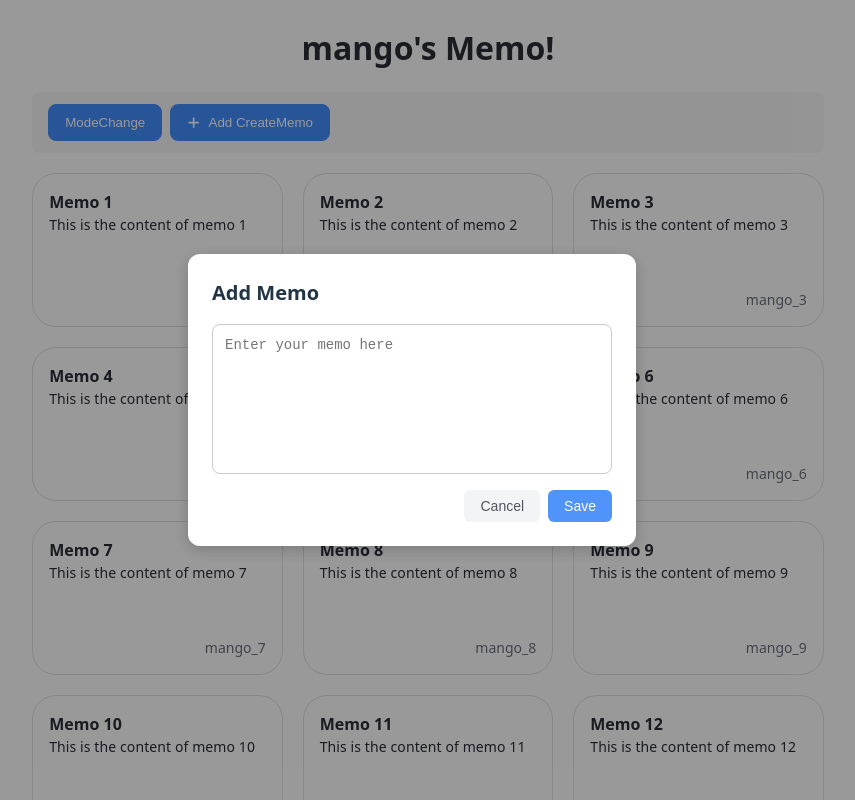
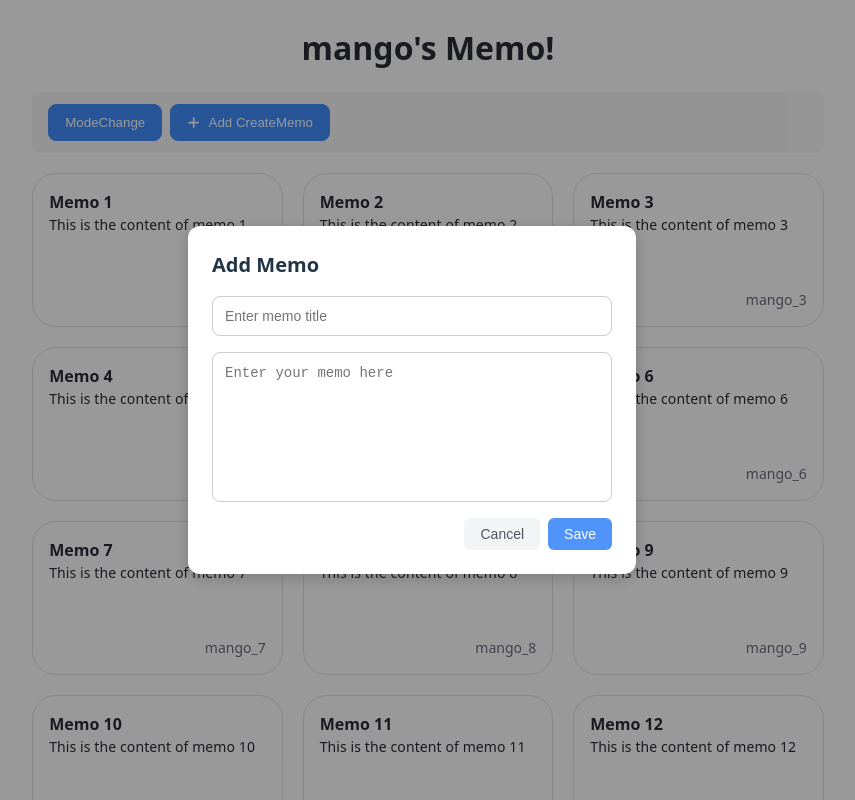
Before and after one commit to MJZ-Templates/custom-memo-app, a React (Vite) app in the folder front/: page /memo in a window 1280 px wide. Both pictures are taken after a click on the button "Add CreateMemo". Shown: the top 800 px of the page, without its empty margins (228-1083 px from the left). Built offline with nearby package versions, Linux system fonts and the light colour scheme.

Commit message:
feat: 메모 모달에 타이틀 추가

```diff
--- a/front/src/components/MemoModal.jsx
+++ b/front/src/components/MemoModal.jsx
@@ -25,9 +25,19 @@ const ModalContainer = styled.div`
   gap: 16px;
 `;
 
-const Title = styled.h2`
+const ModalTitle = styled.h2`
   margin: 0;
   font-size: 20px;
+`;
+
+const TitleInput = styled.input`
+  width: 100%;
+  height: 40px;
+  padding: 8px 12px;
+  border: 1px solid #ccc;
+  border-radius: 8px;
+  font-size: 14px;
+  box-sizing: border-box;
 `;
 
 const Textarea = styled.textarea`
@@ -74,24 +84,32 @@ const DeleteButton = styled(BaseButton)`
 `;
 
 const MemoModal = ({ mode, memoData, onSave, onDelete, onCancel }) => {
+  const [title, setTitle] = useState("");
   const [content, setContent] = useState("");
 
   useEffect(() => {
     if (mode === "edit" && memoData) {
-      setContent(memoData.content);
+      setTitle(memoData.title || "");
+      setContent(memoData.content || "");
     } else {
+      setTitle("");
       setContent("");
     }
   }, [mode, memoData]);
 
   const handleSave = () => {
-    onSave(content);
+    onSave({ title, content });
   };
 
   return (
     <Overlay>
       <ModalContainer>
-        <Title>{mode === "edit" ? "Edit Memo" : "Add Memo"}</Title>
+        <ModalTitle>{mode === "edit" ? "Edit Memo" : "Add Memo"}</ModalTitle>
+        <TitleInput
+          value={title}
+          onChange={(e) => setTitle(e.target.value)}
+          placeholder="Enter memo title"
+        />
         <Textarea
           value={content}
           onChange={(e) => setContent(e.target.value)}
```
